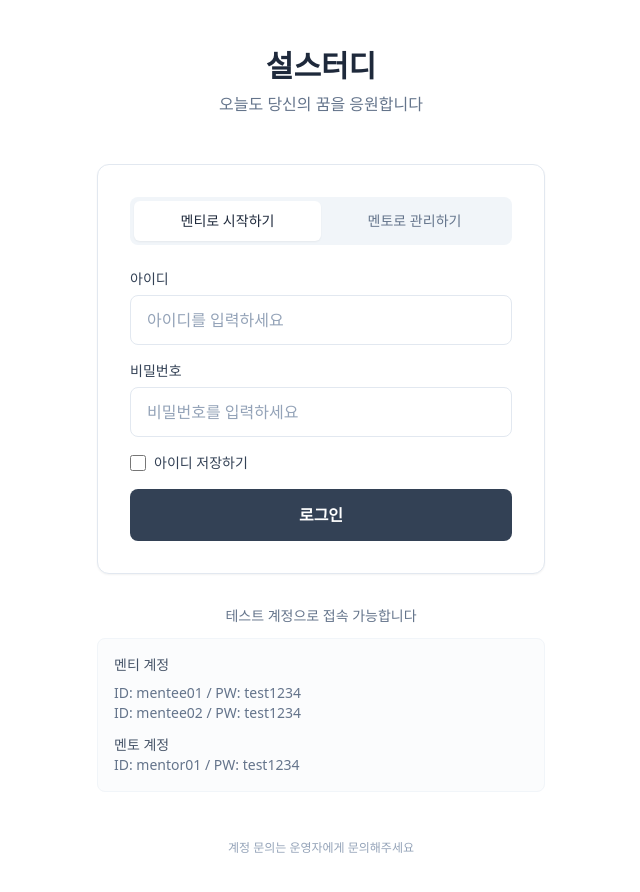
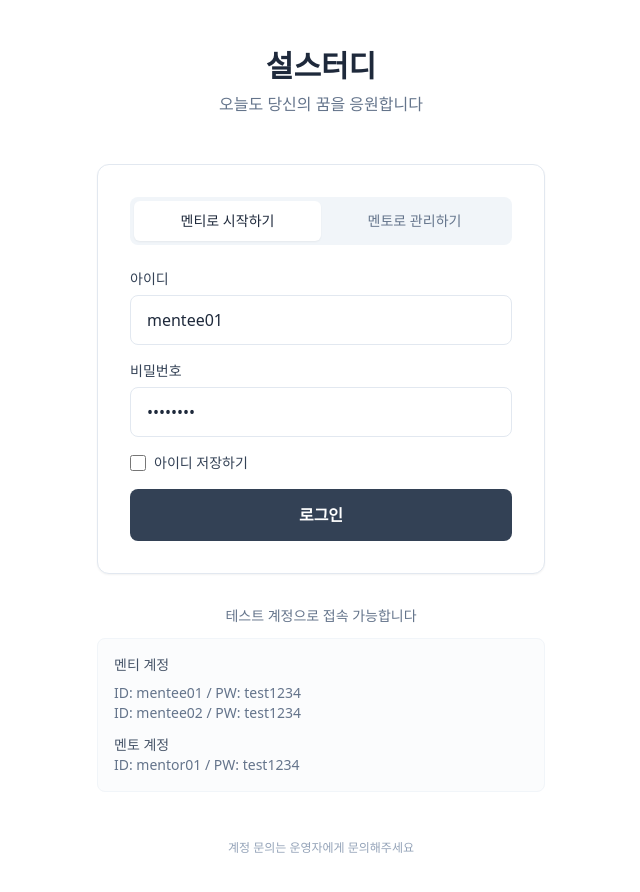
Before and after one commit to BaroStart/Frontend, a React (Vite) app: page /login in a window 1280 px wide. Shown: the top 892 px of the page, without its empty margins (319-959 px from the left). Built offline with nearby package versions, Linux system fonts and the light colour scheme.

Commit message:
feat: 로그인 계정 기본값 추가

```diff
--- a/src/pages/LoginPage.tsx
+++ b/src/pages/LoginPage.tsx
@@ -8,8 +8,8 @@ export function LoginPage() {
   const navigate = useNavigate();
   const { loginWithCredentials } = useAuthStore();
   const [role, setRole] = useState<UserRole>('mentee');
-  const [id, setId] = useState(() => localStorage.getItem('savedId') ?? '');
-  const [password, setPassword] = useState('');
+  const [id, setId] = useState('mentee01');
+  const [password, setPassword] = useState('test1234');
   const [rememberId, setRememberId] = useState(() => !!localStorage.getItem('savedId'));
   const [error, setError] = useState('');
 
@@ -44,7 +44,11 @@ export function LoginPage() {
         <div className="mb-6 flex rounded-lg bg-slate-100 p-1">
           <button
             type="button"
-            onClick={() => setRole('mentee')}
+            onClick={() => {
+              setRole('mentee');
+              setId('mentee01');
+              setPassword('test1234');
+            }}
             className={`flex-1 rounded-md py-2.5 text-sm font-medium transition ${
               role === 'mentee'
                 ? 'bg-white text-slate-800 shadow-sm'
@@ -55,7 +59,11 @@ export function LoginPage() {
           </button>
           <button
             type="button"
-            onClick={() => setRole('mentor')}
+            onClick={() => {
+              setRole('mentor');
+              setId('mentor01');
+              setPassword('test1234');
+            }}
             className={`flex-1 rounded-md py-2.5 text-sm font-medium transition ${
               role === 'mentor'
                 ? 'bg-white text-slate-800 shadow-sm'
```
